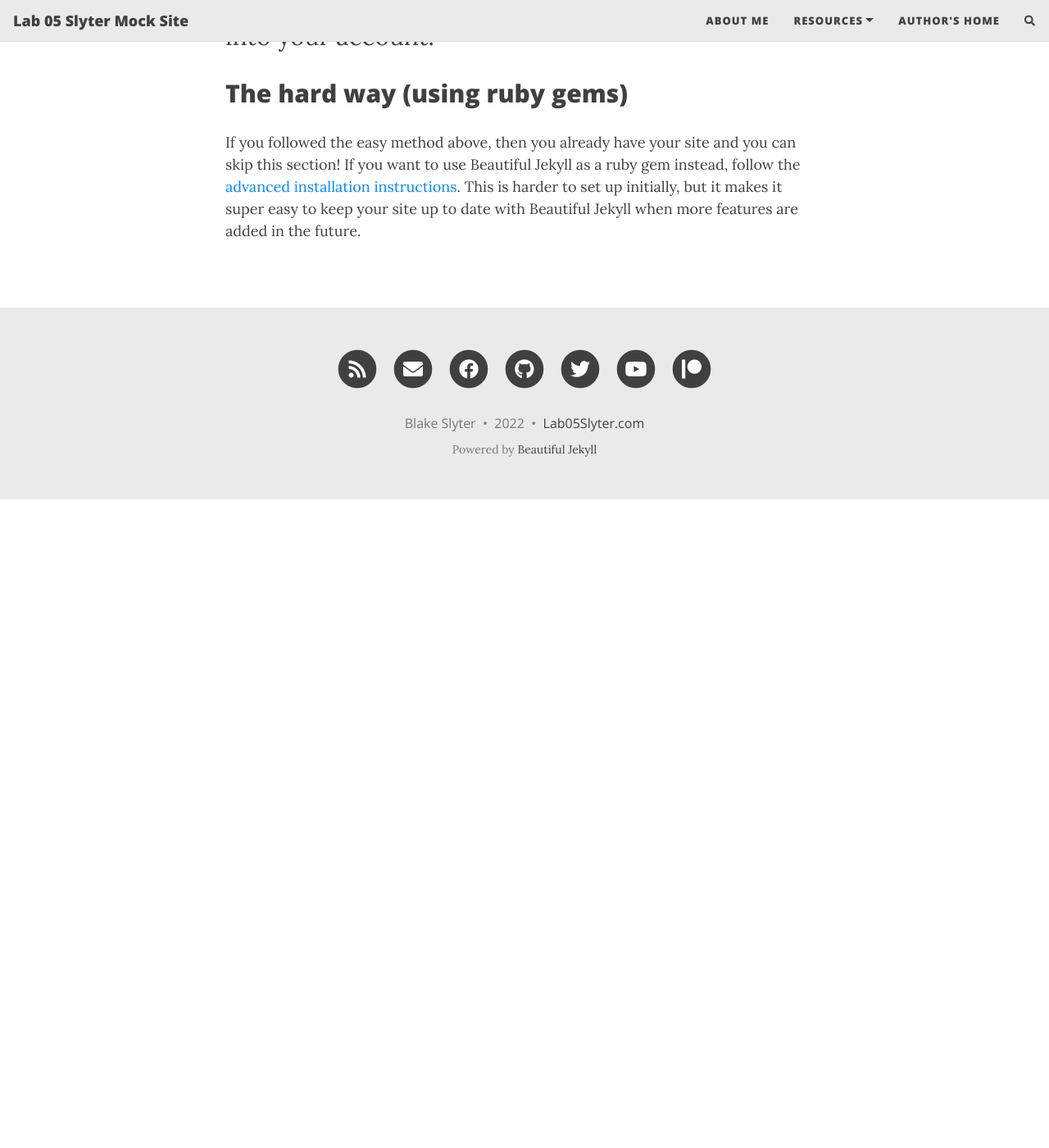
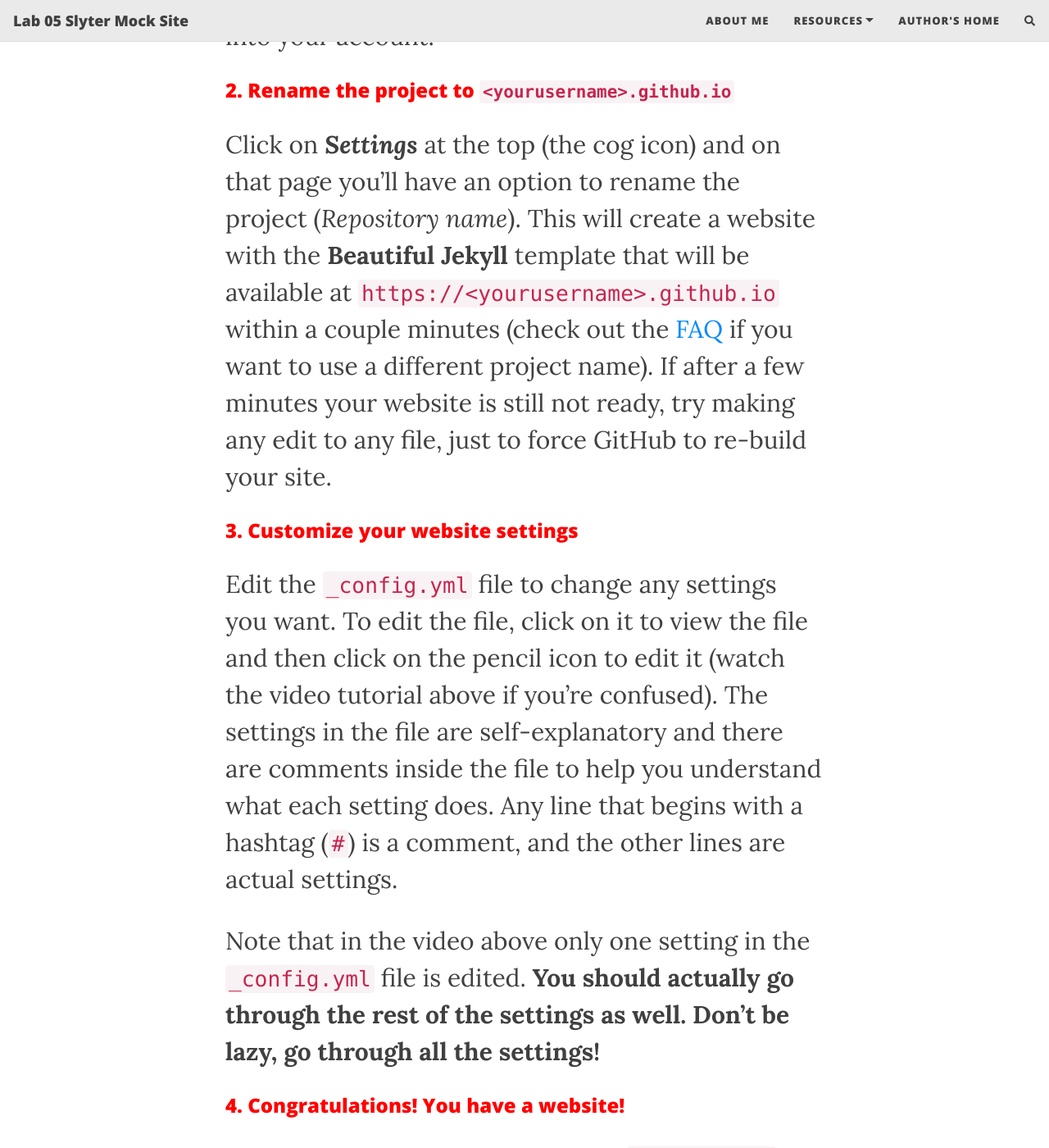
Before and after one commit to Bslyter/bslyter.github.io, a Jekyll site: the page built from getstarted.md, in a window 1280 px wide and 1400 px high, scrolled down 1291 px. Shown: the whole window at 82% size. Built offline with Jekyll 4.4.1, drawn with Linux system fonts in a browser that asks for light colours; nearby versions of some CDN libraries; our own code applies the rules of GitHub Pages for plain Markdown files; comment, search, counter and statistics services are not loaded; before the commit the page ends 1900 px from its top, so only the background shows below that; some of the changed text lies outside the part shown.

Commit message:
Update getstarted.md

```diff
--- a/getstarted.md
+++ b/getstarted.md
@@ -24,24 +24,15 @@ Fork this project by clicking the __*Fork*__ button at the top right corner of t
 
 </div>
 
-<div class="gs-section-01">
-
-
-{{
+<div class="gs-section-01" markdown="1">
 
 ### 2. Rename the project to `<yourusername>.github.io`
 
 Click on __*Settings*__ at the top (the cog icon) and on that page you'll have an option to rename the project (*Repository name*). This will create a website with the **Beautiful Jekyll** template that will be available at `https://<yourusername>.github.io` within a couple minutes (check out the [FAQ](https://beautifuljekyll.com/faq/#custom-domain) if you want to use a different project name). If after a few minutes your website is still not ready, try making any edit to any file, just to force GitHub to re-build your site.
 
-}}
-
-
 </div>
 
-<div class="gs-section-01">
-
-
-{{
+<div class="gs-section-01" markdown="1">
 
 ### 3. Customize your website settings
 
@@ -49,24 +40,15 @@ Edit the `_config.yml` file to change any settings you want. To edit the file, c
 
 Note that in the video above only one setting in the `_config.yml` file is edited. **You should actually go through the rest of the settings as well. Don't be lazy, go through all the settings!**
 
-}}
-
-
 </div>
 
-<div class="gs-section-01">
-
-
-{{
+<div class="gs-section-01" markdown="1">
 
 ### 4. Congratulations! You have a website!
 
 After you save your changes to the `_config.yml` file (by clicking on *Commit changes* as the video tutorial shows), your website should be ready in a minute or two at `https://<yourusername>.github.io`. Every time you make a change to any file, your website will get rebuilt and should be updated in about a minute or so. Your website will be initialized with several sample blog posts and a couple other pages.
 
 Note that this was the easy way to *create* your website, but it does come at a cost: when Beautiful Jekyll gains new features in the future, *updating* your website to include all the latest features is cumbersome. See the [FAQ](https://beautifuljekyll.com/faq/#updating) for help with upgrading in the future.
-
-}}
-
 
 </div>
 
```
